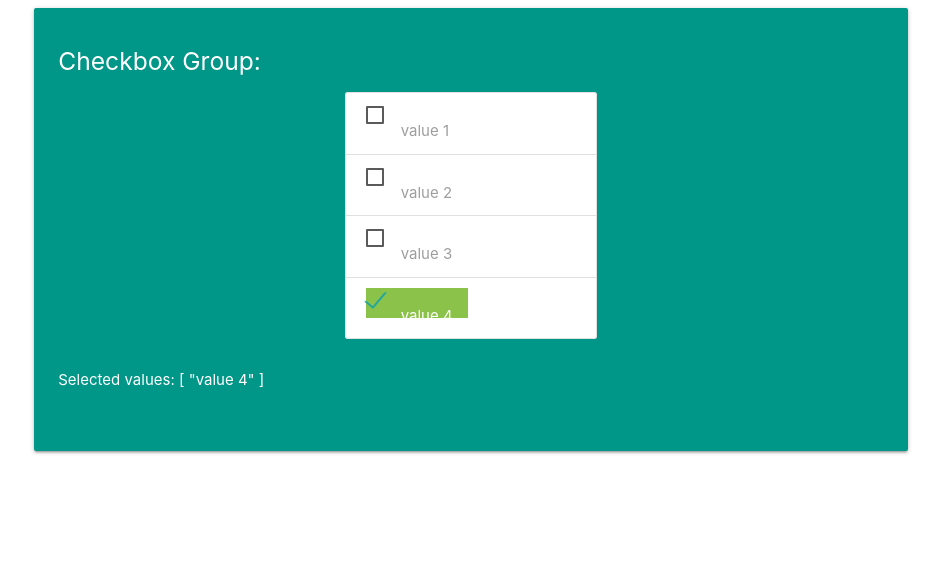
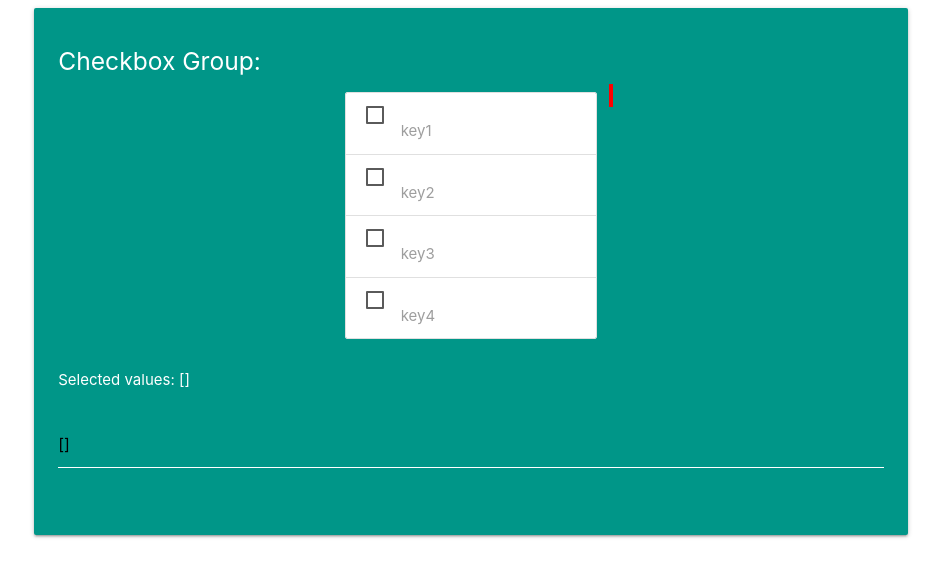
Before and after one commit to aliaksandrkrasnou/checkbox_group, a plain HTML site: page index.html in a window 1280 px wide. Shown: the whole page, without its empty margins (169-1110 px from the left). Drawn offline with nearby package versions, Linux system fonts and the light colour scheme.

Commit message:
Fixed lots of errors

```diff
--- a/app.js
+++ b/app.js
@@ -3,22 +3,10 @@ angular.module('app', [])
     .controller('MainController', function () {
 
         this.options = {
-            key1: {
-                state: false,
-                label: 'value 1'
-            },
-            key2: {
-                state: false,
-                label: 'value 2'
-            },
-            key3: {
-                state: false,
-                label: 'value 3'
-            },
-            key4: {
-                state: true,
-                label: 'value 4'
-            }
+            key1: 'value 1',
+            key2: 'value 2',
+            key3: 'value 3',
+            key4: 'value 4'
         };
 
         this.model = [];
@@ -33,52 +21,37 @@ angular.module('app', [])
             ngModel: 'ngModel'
         },
         controller: function () {
-            this.selectedOptions = [];
+            this.expandedOptions = [];
 
             this.$onInit = () => {
                 this.ngModel.$render = () => {
-                    this.selectedOptions = angular.copy(this.ngModel.$modelValue);
-                    this.initSelectedOptions(this.options);
+                    this.expandedOptions = Object.keys(this.options)
+                        .map(value => {
+                            return {
+                                state: (this.ngModel.$modelValue.indexOf(value) !== -1),
+                                value: value
+                            };
+                        });
+
                 };
 
             };
 
-            this.initSelectedOptions = (options) => {
-                Object.keys(options)
-                    .filter(key => !!options[key].state)
-                    .forEach(key => this.selectedOptions.push(this.options[key]));
-                this.updateSelectedOptions();
+            this.onUpdate = () => {
+                this.ngModel.$setViewValue(this.expandedOptions
+                    .filter(option => option.state)
+                    .map(option => option.value)
+                );
 
             };
 
-            this.onOptionUpdate = (optionKey) => {
-                this.updateOption(this.options[optionKey]);
-                this.updateSelectedOptions();
-
-            };
-
-            this.updateOption = (option) => {
-                const idx = this.selectedOptions.indexOf(option);
-
-                if (idx >= 0) {
-                    this.selectedOptions.splice(idx, 1);
-                } else {
-                    this.selectedOptions.push(option);
-                }
-
-            };
-
-            this.updateSelectedOptions = () => {
-                this.ngModel.$setViewValue(this.selectedOptions.map(option => option.label));
-
-            }
         },
         template: '<div class="col s12 m4 offset-m4">' +
         '<ul class="collection">' +
-        '<li class="collection-item" ng-repeat="(key, value) in $ctrl.options">' +
+        '<li class="collection-item" ng-repeat="option in $ctrl.expandedOptions">' +
         '<label>' +
-        '<input type="checkbox" ng-model="$ctrl.options[key].state" ng-change="$ctrl.onOptionUpdate(key);"/>' +
-        '<span>{{::value.label}}</span>' +
+        '<input type="checkbox" ng-model="option.state" ng-change="$ctrl.onUpdate();"/>' +
+        '<span>{{::option.value}}</span>' +
         '</label>' +
         '</li>' +
         '</ul>' +
@@ -90,5 +63,21 @@ angular.module('app', [])
         require: 'ngModel',
         link: ($scope, $elem, $attrs, ngModel) => {
             ngModel.$validators.customMinLength = (viewVal) => viewVal && viewVal.length >= $scope.$eval($attrs['customMinLength']);
+
+        }
+    }))
+
+    .directive('handleCheckboxInput', () => ({
+        restrict: 'A',
+        require: 'ngModel',
+        link: ($scope, $elem, $attrs, ngModel) => {
+            ngModel.$formatters.push(string => {
+                return angular.toJson(string);
+            });
+
+            ngModel.$parsers.push(string => {
+                return angular.fromJson(string);
+            });
+
         }
     }));
--- a/index.html
+++ b/index.html
@@ -25,11 +25,19 @@
                         <div class="col s12">
                             <h5>Checkbox Group:</h5>
 
-                            <checkbox-group custom-min-length="1" ng-model="main.model" options="main.options" />
+                            <checkbox-group custom-min-length="1" ng-model="main.model" options="main.options"/>
 
                         </div>
                         <div class="col s12">
                             <p>Selected values: {{main.model | json}}</p>
+                        </div>
+                        <div class="col s12 input-field">
+                            <input id="selected_values"
+                                   type="text"
+                                   ng-model="main.model"
+                                   handle-checkbox-input
+                                   ng-model-options="{ updateOn: 'blur' }">
+                            <!--<label for="selected_values">Selected values</label>-->
                         </div>
                     </div>
 
--- a/style.css
+++ b/style.css
@@ -25,3 +25,11 @@ label [type="checkbox"] {
 .ng-invalid {
     border: 2px solid red;
 }
+
+.input-field label {
+    color: white !important;
+}
+
+input {
+    border-bottom: 1px solid white !important;
+}
```
